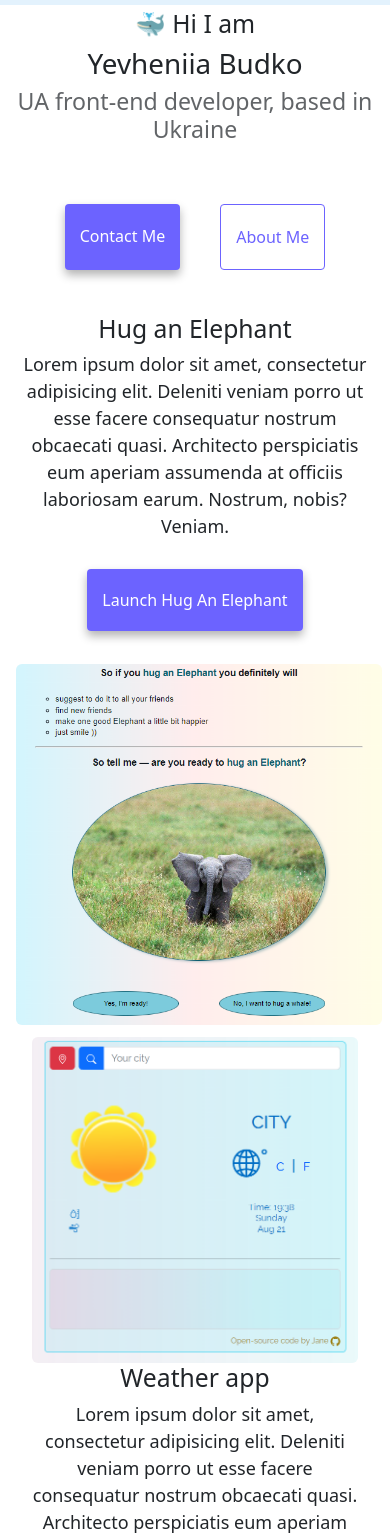
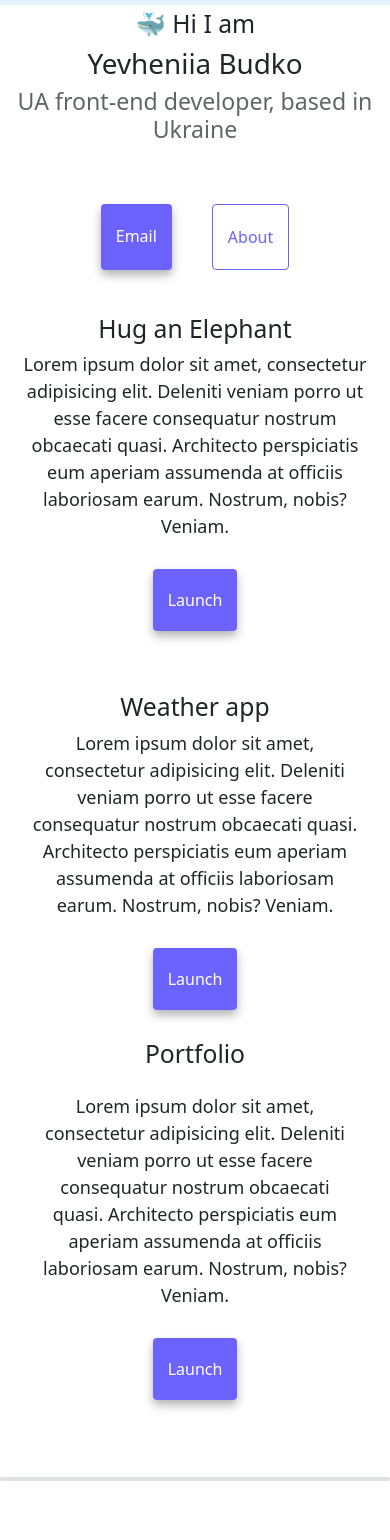
Before and after one commit to ev-indrik/Portfolio-sheCodes, a plain HTML site: page index.html in a window 390 px wide. Shown: the part 51-1591 px from the top of the page. After the commit the page ends 1532 px from the top, so only its background shows below. Drawn offline with nearby package versions, Linux system fonts and the light colour scheme.

Commit message:
responsiveness improved

```diff
--- a/index.html
+++ b/index.html
@@ -59,13 +59,15 @@
       <h3>UA front-end developer, based in Ukraine</h3>
       <div class="navigation-links mb-4">
         <a href="about.html#contact" class="contact-link" title="go to email"
-          >Contact me</a
+          ><span class="contactme-button">Contact me</span>
+          <span class="mini-buttons">email</span></a
         >
         <a
           href="about.html"
           class="about-link"
           title="about developer skills info"
-          >About me</a
+          ><span class="aboutme-button">About me</span>
+          <span class="mini-buttons">about</span></a
         >
       </div>
       <div class="row">
@@ -80,7 +82,8 @@
 
           <div class="mb-5">
             <a href="index.htmlh1" class="elephant-link"
-              >Launch hug an elephant</a
+              ><span class="normal-buttons">Launch hug an elephant</span>
+              <span class="mini-buttons">Launch</span></a
             >
           </div>
         </div>
@@ -93,12 +96,13 @@
           />
         </div>
       </div>
+
       <div class="row m-2">
         <div class="col-sm-6 text-center">
           <img
             src="./images/weather_app.png"
             alt="weather app screen"
-            class="img-fluid rounded"
+            class="weatherapp-image img-fluid rounded"
           />
         </div>
         <br />
@@ -112,12 +116,15 @@
           </p>
 
           <div class="mt-5">
-            <a href="index.htmlh1" class="weather-link">Launch weather app</a>
+            <a href="index.htmlh1" class="weather-link"
+              ><span class="normal-buttons">Launch weather app</span>
+              <span class="mini-buttons">Launch</span></a
+            >
           </div>
         </div>
       </div>
 
-      <div class="row m-2">
+      <div class="row mt-5">
         <div class="col-sm-6 text-center">
           <h2>Portfolio</h2>
           <p class="m-4">
@@ -127,15 +134,18 @@
             earum. Nostrum, nobis? Veniam.
           </p>
 
-          <div class="mt-5">
-            <a href="index.htmlh1" class="portfolio-link">Launch portfolio</a>
+          <div class="m-5">
+            <a href="index.htmlh1" class="portfolio-link"
+              ><span class="normal-buttons">Launch portfolio</span>
+              <span class="mini-buttons">Launch</span></a
+            >
           </div>
         </div>
-        <div class="col-sm-6 text-center border border-2 rounded mt-2">
+        <div class="col-sm-6 text-center border border-2 rounded mt-5">
           <img
             src="./images/portfolio.png"
             alt="portfolio page screen"
-            class="img-fluid rounded"
+            class="portfolio-image img-fluid rounded"
           />
         </div>
       </div>
--- a/style/styles.css
+++ b/style/styles.css
@@ -32,6 +32,10 @@ p {
   font-size: 18px;
   line-height: 1.5;
   text-align: center;
+}
+
+.mini-buttons {
+  display: none;
 }
 
 .navigation-links {
@@ -91,3 +95,19 @@ p {
 .email-link:hover {
   text-decoration: underline;
 }
+
+@media (max-width: 576px) {
+  .elephant-image,
+  .weatherapp-image,
+  .portfolio-image {
+    display: none;
+  }
+  .normal-buttons,
+  .contactme-button,
+  .aboutme-button {
+    display: none;
+  }
+  .mini-buttons {
+    display: inline-block;
+  }
+}
```
Also changed, not shown: about.html (+3 -3 lines).
